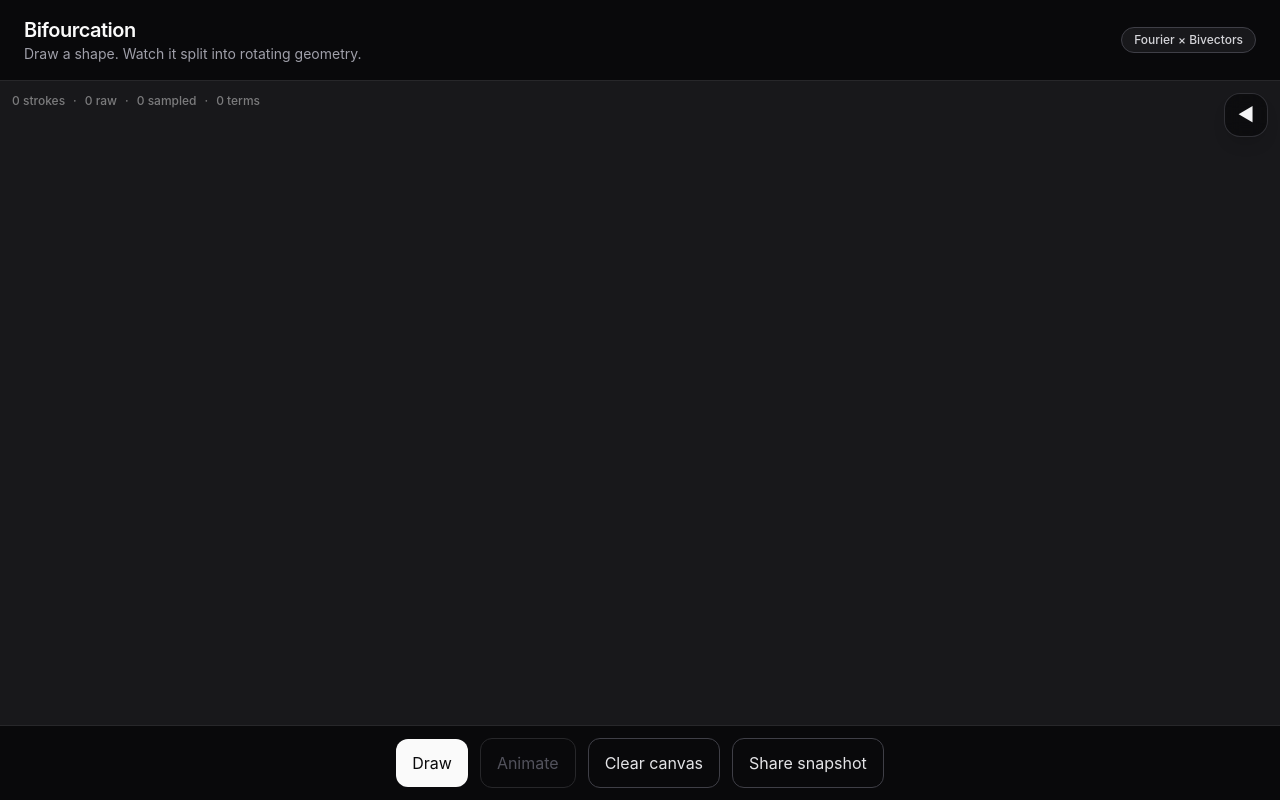
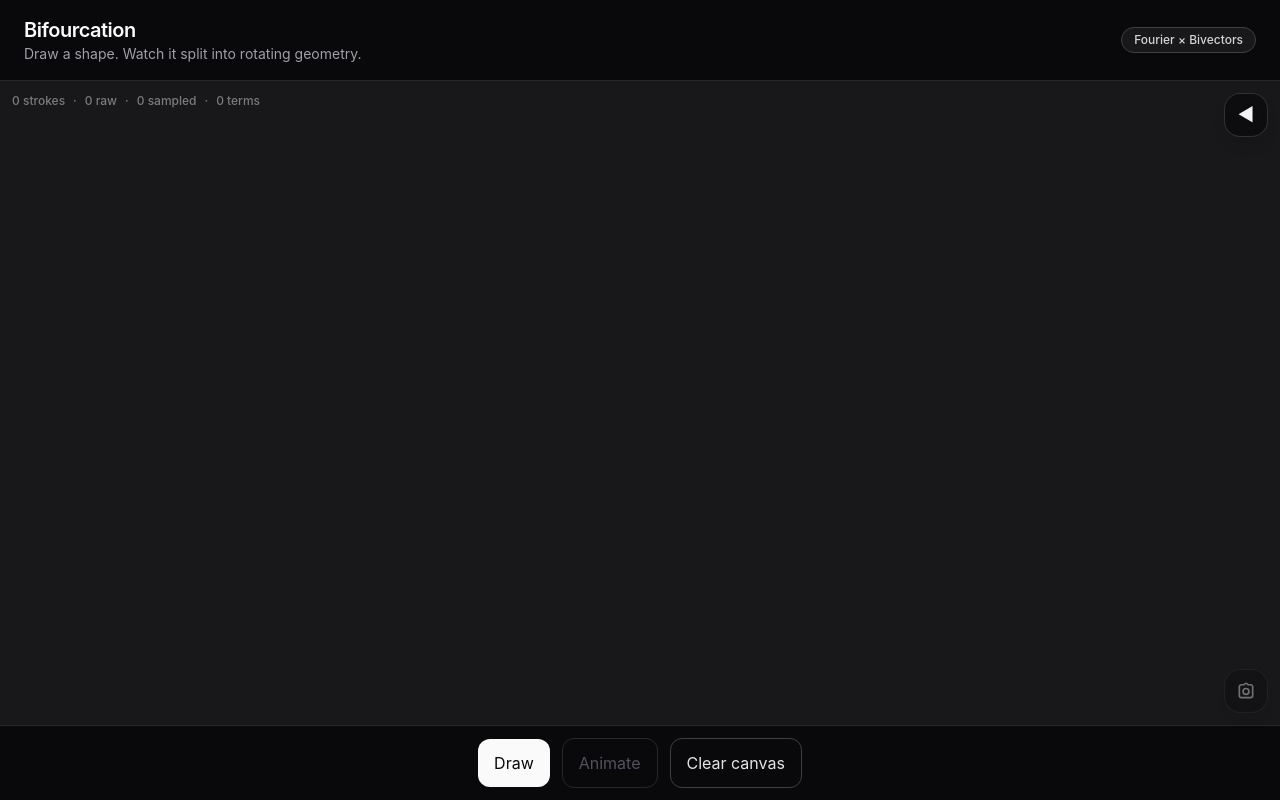
Before and after one commit to MSulSal/bifourcation, a React (Vite) app: page / in a window 1280 px wide. Built offline with nearby package versions, Linux system fonts and the light colour scheme.

Commit message:
Move snapshot to floating camera button

```diff
--- a/src/App.tsx
+++ b/src/App.tsx
@@ -37,7 +37,7 @@ function App() {
 	const [penWidth, setPenWidth] = useState(4);
 
 	const resampledPointCount = 256;
-	const visibleTermCount = 80;
+	const visibleTermCount = resampledPointCount;
 
 	const pointCount = strokes.reduce(
 		(total, stroke) => total + stroke.points.length,
@@ -340,6 +340,28 @@ function App() {
 							</section>
 						</div>
 					</div>
+
+					<button
+						className="absolute bottom-3 right-3 z-30 flex h-11 w-11 items-center justify-center rounded-2xl border border-zinc-700/70 bg-zinc-950/70 text-zinc-100 shadow-lg backdrop-blur transition hover:bg-zinc-900/90 disabled:cursor-not-allowed disabled:opacity-40"
+						onClick={shareSnapshot}
+						disabled={strokes.length === 0}
+						aria-label="Share snapshot"
+						title="Share snapshot"
+					>
+						<svg
+							aria-hidden="true"
+							viewBox="0 0 24 24"
+							className="h-5 w-5"
+							fill="none"
+							stroke="currentColor"
+							strokeWidth="2"
+							strokeLinecap="round"
+							strokeLinejoin="round"
+						>
+							<path d="M14.5 4.5 13 3h-2L9.5 4.5h-3A2.5 2.5 0 0 0 4 7v10.5A2.5 2.5 0 0 0 6.5 20h11a2.5 2.5 0 0 0 2.5-2.5V7a2.5 2.5 0 0 0-2.5-2.5h-3Z" />
+							<circle cx="12" cy="12.5" r="3.5" />
+						</svg>
+					</button>
 				</section>
 
 				<aside className="border-t border-zinc-800 bg-zinc-950 p-3">
@@ -373,13 +395,6 @@ function App() {
 						>
 							Clear canvas
 						</button>
-
-						<button
-							className={INACTIVE_BUTTON_CLASS}
-							onClick={shareSnapshot}
-						>
-							Share snapshot
-						</button>
 					</div>
 				</aside>
 			</section>
```
